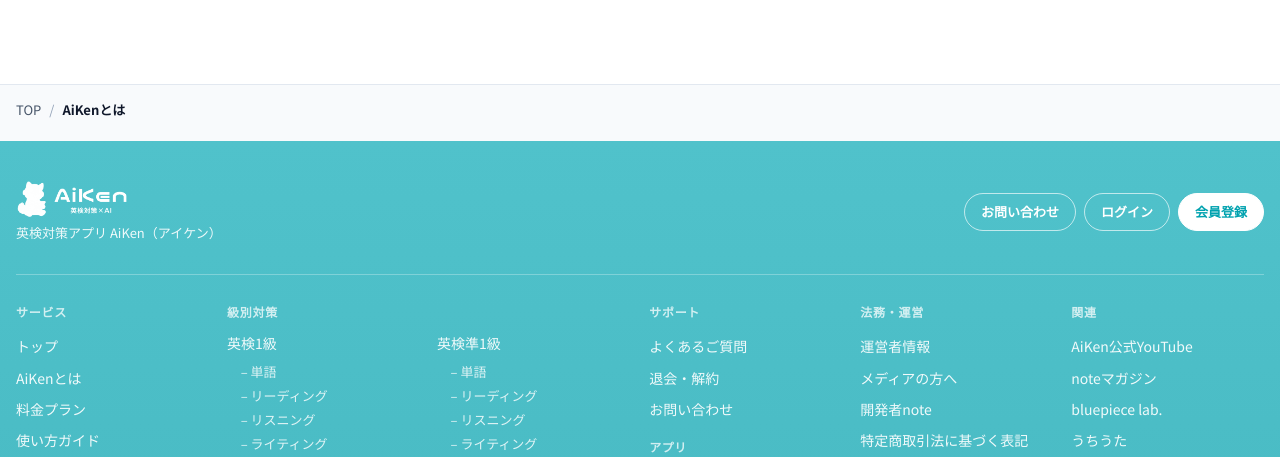
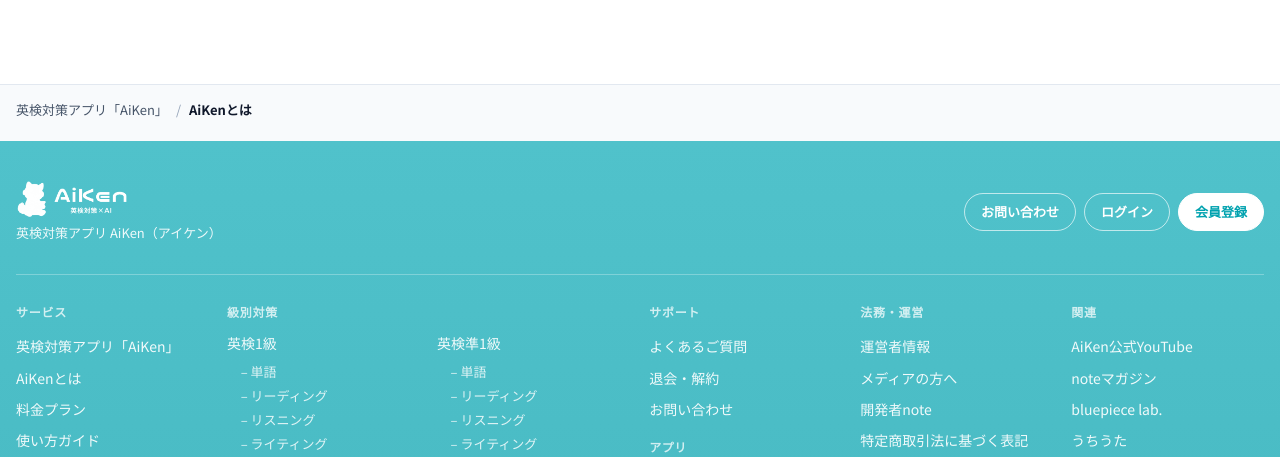
Before and after one commit to bluepeace/eiken-lp, a PHP site: page /about.php in a window 1280 px wide. Shown: the part 4630-5087 px from the top of the page. Run offline with PHP 8.4, Linux system fonts and the light colour scheme; some libraries are stand-ins or nearby versions.

Commit message:
Name the home links as the Eiken app so the breadcrumb and footer identify AiKen.
Co-authored-by: Cursor <cursoragent@cursor.com>

```diff
--- a/includes/breadcrumbs.php
+++ b/includes/breadcrumbs.php
@@ -17,7 +17,7 @@ if (!defined('SITE_NAME')) {
 function lp_breadcrumb_items(string $page = 'top', string $grade = '', ?array $grade_data = null): array
 {
     $grade_family = in_array($page, ['grade', 'speaking', 'writing', 'reading', 'listening', 'vocabulary', 'grammar'], true);
-    $top = ['name' => $grade_family ? '英検対策アプリ' : 'TOP', 'url' => '/'];
+    $top = ['name' => $grade_family ? '英検対策アプリ' : '英検対策アプリ「AiKen」', 'url' => '/'];
     if ($page === 'top' || $page === '') {
         return [];
     }
--- a/includes/footer.php
+++ b/includes/footer.php
@@ -39,7 +39,7 @@ include __DIR__ . '/breadcrumbs.php';
       <nav class="site-footer__col" aria-label="サービス">
         <p class="site-footer__col-title">サービス</p>
         <ul class="site-footer__list">
-          <li><a href="/">トップ</a></li>
+          <li><a href="/">英検対策アプリ「AiKen」</a></li>
           <li><a href="/about">AiKenとは</a></li>
           <li><a href="/plan">料金プラン</a></li>
           <li><a href="/guide">使い方ガイド</a></li>
```
